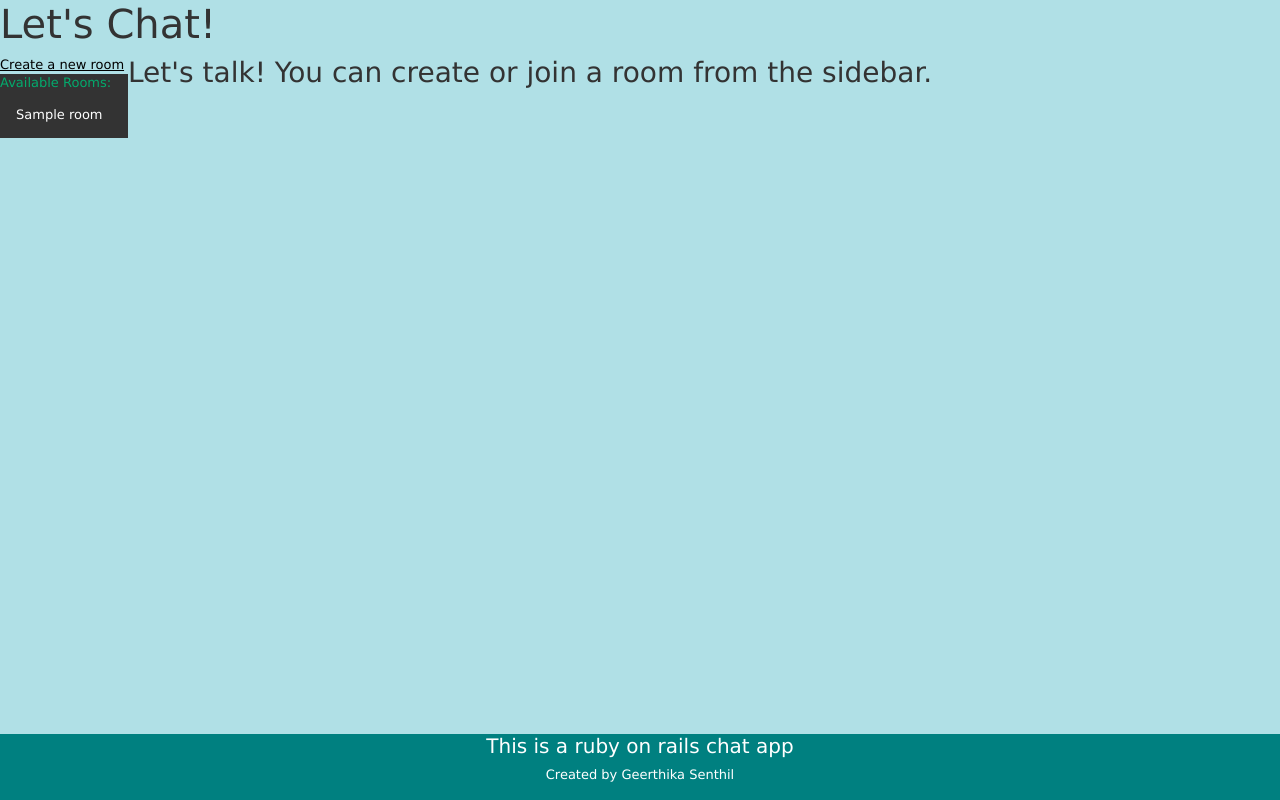
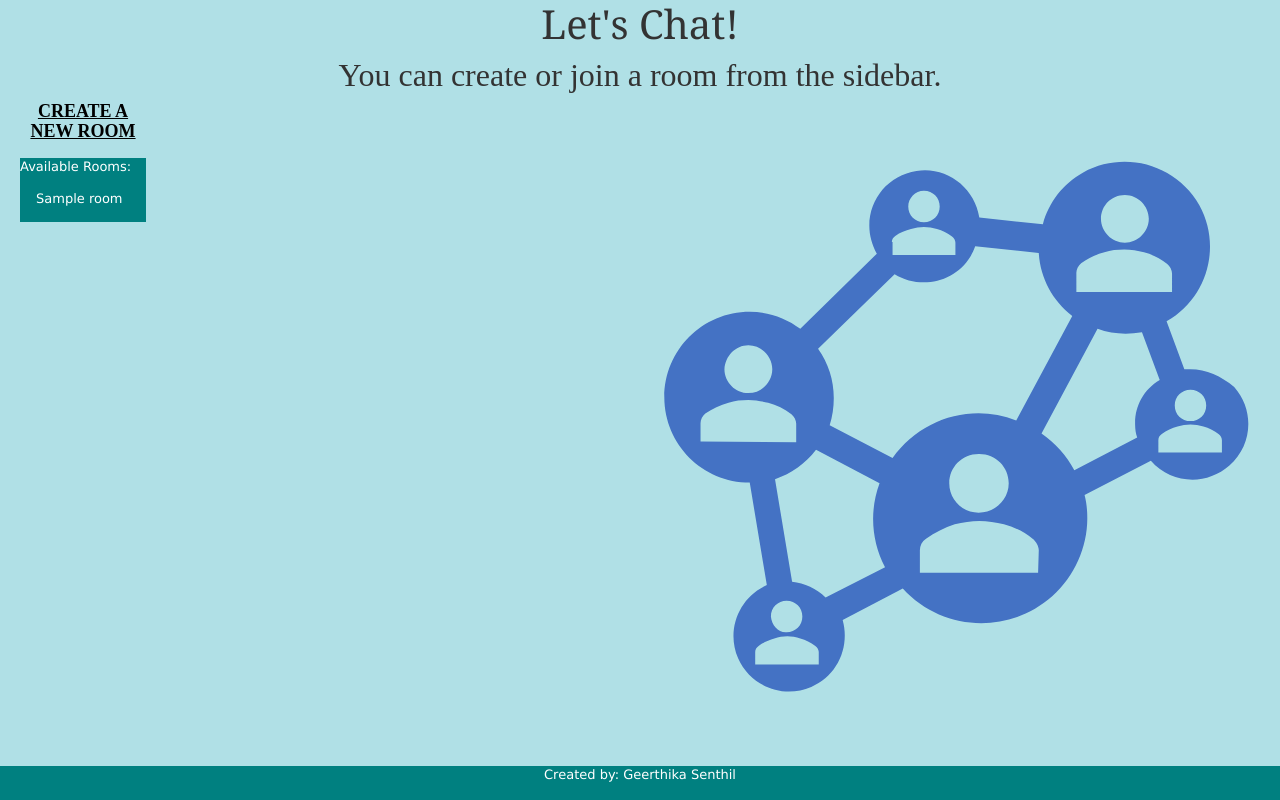
Before and after one commit to geersenthil/MessagingApp, a Rails app: page /rooms in a window 1280 px wide. Run offline with Rails 7, Linux system fonts and the light colour scheme; tables that the repository leaves empty hold one stand-in row (Sample ...); style sheets or scripts are compiled from the project's sources; some libraries are stand-ins or nearby versions.

Commit message:
added images

```diff
--- a/app/views/layouts/application.html.erb
+++ b/app/views/layouts/application.html.erb
@@ -37,8 +37,7 @@
    <%= yield %>
 
    <div class = "foot">
-     <h5>This is a ruby on rails chat app</h5>
-     <p>Created by Geerthika Senthil</p>
+     <p>Created by: Geerthika Senthil</p>
    </div>
 
   </body>
--- a/app/views/private_messages/new.html.erb
+++ b/app/views/private_messages/new.html.erb
@@ -75,7 +75,7 @@
 </style>
 </head>
 <body>
-<h1>Private Message: <%= User.find(@private_message.user_id).fullname %></h1>
+<h1 style="text-align: center; font-family: 'Georgia'">Private Message: <%= User.find(@private_message.user_id).fullname %></h1>
 
 <div class="row">
   <div class="ex3">
--- a/app/views/rooms/_rooms.html.erb
+++ b/app/views/rooms/_rooms.html.erb
@@ -8,14 +8,17 @@
       }
       ul.b {
           list-style-type: square;
+          background-color: teal;
       }
 
       .column {
           float: left;
           padding: 0px;
+          text-align: center;
       }
       .column.side {
           width: 10%;
+
       }
 
 
@@ -27,11 +30,12 @@
 
 <body >
 
-<div class ="column side">
-  <%= link_to "Create a new room", new_room_path %>
-  <ul>
+<div class ="column side",>
+  <b style="font-size: large;font-family: 'Century Gothic'"><%= link_to "CREATE A NEW ROOM", new_room_path %></b>
+<p> </p>
+  <ul class="b">
 <% if @rooms.present? %>
-      <li style="color: #04AA6D";><%= "Available Rooms:" %></li>
+      <li style="color: white";><%= "Available Rooms:" %></li>
     <% @rooms.each do |room| %>
 
      <li> <%= link_to room.name, room_path(room) %></li>
--- a/app/views/rooms/index.html.erb
+++ b/app/views/rooms/index.html.erb
@@ -7,15 +7,17 @@
   </style>
 </head>
 <body>
-      <h1>
-        Let's Chat!
-      </h1>
-<div>
-  <%= render partial: 'rooms' %>
-</div>
-      <h3>
-        Let's talk!
-        You can create or join a room from the sidebar.
-      </h3>
+
+
+
+  <h1 style="text-align: center; font-family: 'Georgia'"> Let's Chat!</h1>
+
+  <h2 style="text-align: center; font-family: 'Century Gothic'">
+  You can create or join a room from the sidebar.
+</h2>
+  <div style="padding-left: 20px">
+    <%= render partial: 'rooms' %>
+  </div>
+      <div align="right"><%= image_tag "network.svg" %></div>
 </body>
 </html>
--- a/app/views/rooms/show.html.erb
+++ b/app/views/rooms/show.html.erb
@@ -79,7 +79,7 @@
 <body>
 <div>
 
-<h1>
+<h1 style="text-align: center; font-family: 'Georgia'">
   <%= @room.name %>
 </h1>
 
--- a/app/views/users/show.html.erb
+++ b/app/views/users/show.html.erb
@@ -1,4 +1,4 @@
-<h1>User Profile</h1>
+<h1 style="font-family: 'Georgia'">User Profile</h1>
 <p>
   <strong>Name:</strong>
   <%= @user.fullname %>
```
Also changed, not shown: app/views/private_messages/index.html.erb (deleted, +0 -26 lines), app/views/private_messages/show.html.erb (deleted, +0 -9 lines), app/views/rooms/new.html.erb (+4 -3 lines), app/views/static_pages/home.html.erb (+8 -5 lines), app/views/users/index.html.erb (+4 -4 lines), app/assets/images/chatboxes.jpg (added), app/assets/images/hangingMessages.jpg (added), app/assets/images/network.svg (added).
